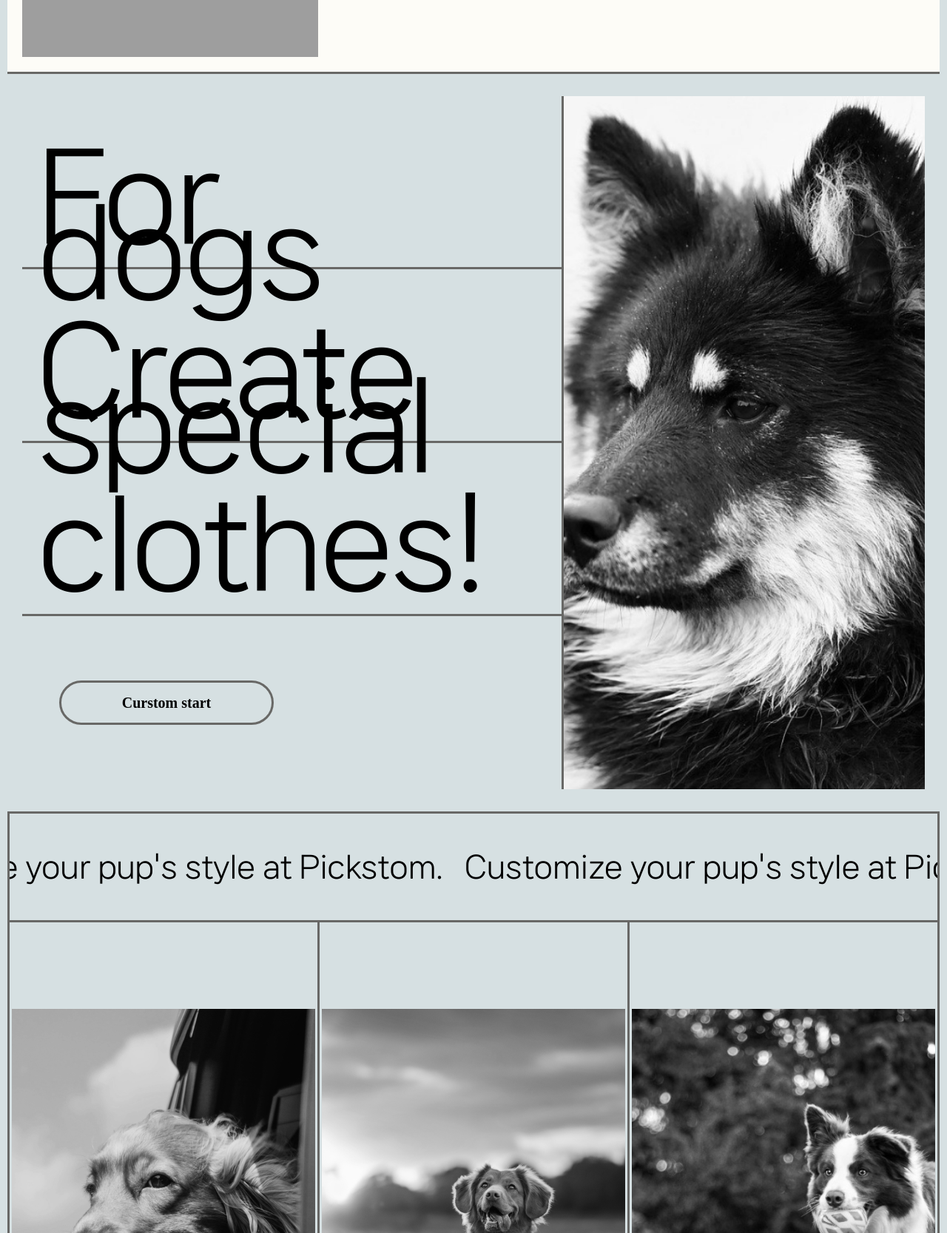
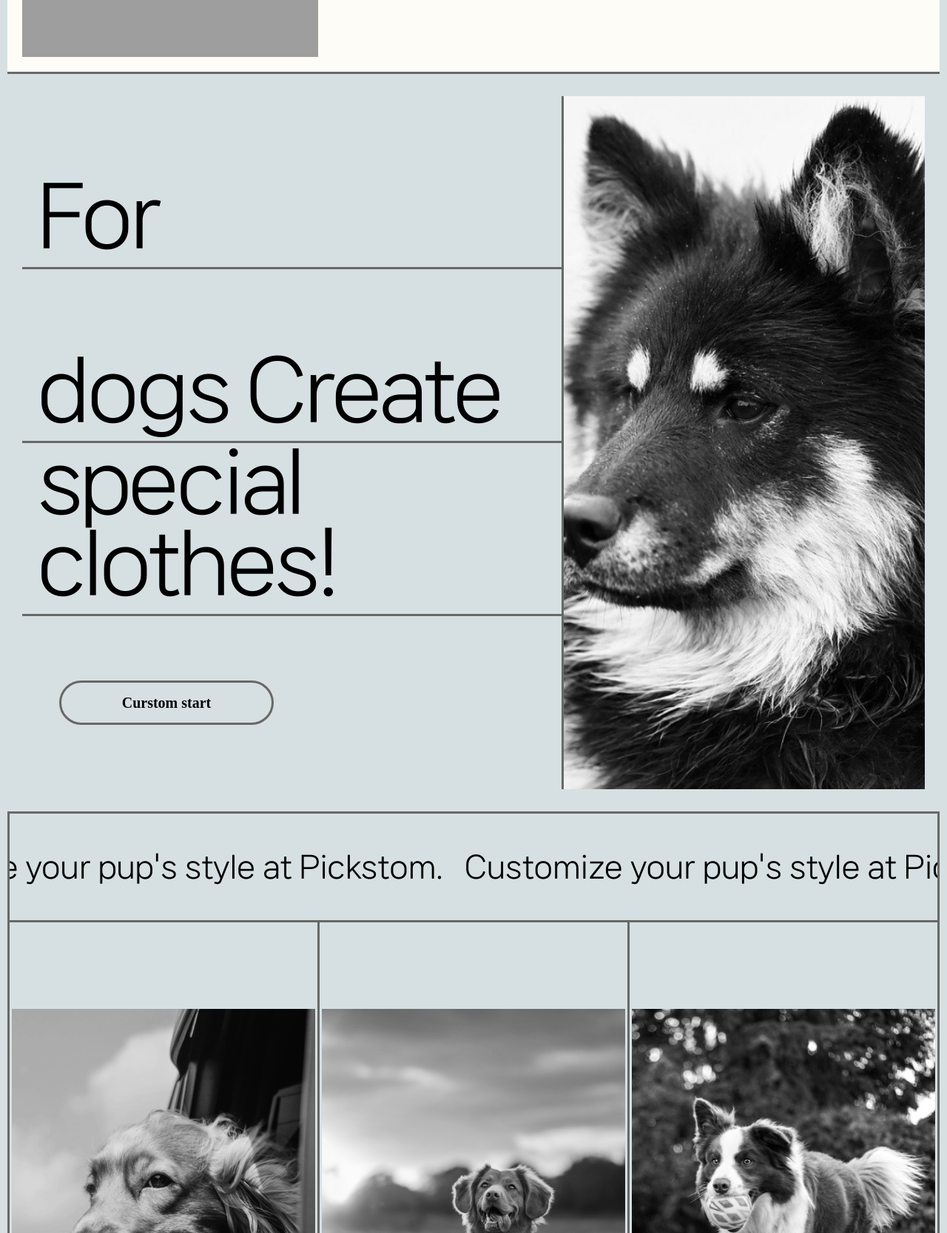
Before and after one commit to spearboy/project_pickstom, a PHP site: page /main.html in a window 1280 px wide. Shown: the part 253-1920 px from the top of the page at 74% size. Run offline with PHP 8.4, Linux system fonts and the light colour scheme; style sheets or scripts are compiled from the project's sources; some libraries are stand-ins or nearby versions; some web fonts are replaced; grey boxes are pictures that could not be loaded.

Commit message:
2025.05.09

```diff
--- a/assets/css/common.css
+++ b/assets/css/common.css
@@ -32,7 +32,7 @@
 .section .section1 .section1-1 p,
 .section .section1 .section1-2 p,
 .section .section1 .section1-3 p {
-  font-size: 160px;
+  font-size: 110px;
   position: absolute;
   bottom: 14px;
   left: 20px;
--- a/assets/css/common.scss
+++ b/assets/css/common.scss
@@ -88,7 +88,7 @@
             border-bottom: 3px solid var(--lineColor);
 
             p {
-                font-size: 160px;
+                font-size: 110px;
                 position: absolute;
                 bottom: 14px;
                 left: 20px;
```
Also changed, not shown: assets/images/cot-img03.png.
